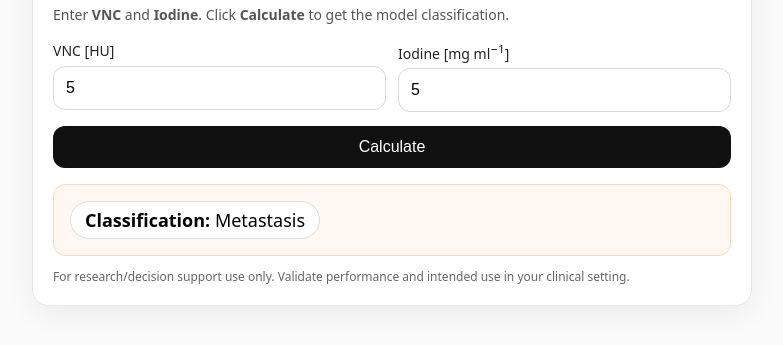
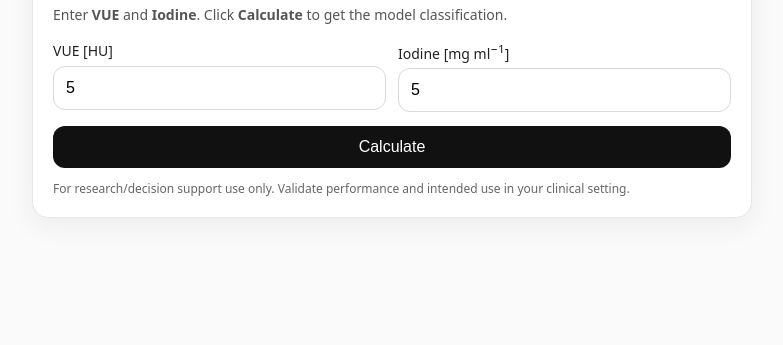
Before and after one commit to liverlesions/liverlesions.github.io, a plain HTML site: page index.html in a window 1280 px wide. Both pictures are taken after typing "5", "5" into the empty fields and a click on the button "Calculate". Shown: the part 91-436 px from the top of the page, without its empty margins (248-1031 px from the left). Drawn offline with Linux system fonts and the light colour scheme.

Commit message:
Replace VNC with VUE in calculator inputs

```diff
--- a/index.html
+++ b/index.html
@@ -27,12 +27,12 @@
   <div class="wrap">
     <div class="card">
       <h1>Metastasis vs Cyst Calculator</h1>
-      <p class="muted">Enter <b>VNC</b> and <b>Iodine</b>. Click <b>Calculate</b> to get the model classification.</p>
+      <p class="muted">Enter <b>VUE</b> and <b>Iodine</b>. Click <b>Calculate</b> to get the model classification.</p>
 
       <div class="grid">
         <div>
-          <label for="vnc">VNC [HU]</label>
-          <input id="vnc" type="number" step="any" inputmode="decimal" placeholder="e.g., 12.3" />
+          <label for="vue">VUE [HU]</label>
+          <input id="vue" type="number" step="any" inputmode="decimal" placeholder="e.g., 12.3" />
         </div>
         <div>
           <label for="iodine">Iodine [mg ml<sup>−1</sup>]</label>
@@ -54,7 +54,7 @@
     // Model parameters
     const MODEL = {
       b0: -0.4645,        // intercept
-      bVNC: 0.0069,      // coefficient for VNC
+      bVUC: 0.0069,      // coefficient for VUE
       bIodine: 0.1624,   // coefficient for Iodine
       threshold: 0.4419 // operating threshold on probability p - thr_for_and_sens: safe exclusion of cysts
     };
@@ -62,7 +62,7 @@
     const positiveLabel = "Metastasis";
     const negativeLabel = "Cyst";
 
-    const vncEl = document.getElementById("vnc");
+    const vucEl = document.getElementById("vuc");
     const iodineEl = document.getElementById("iodine");
     const btn = document.getElementById("calcBtn");
     const output = document.getElementById("output");
@@ -88,8 +88,8 @@
       return Number.isFinite(v) ? v : null;
     }
 
-    function classify(vnc, iodine) {
-      const logit = MODEL.b0 + MODEL.bVNC * vnc + MODEL.bIodine * iodine;
+    function classify(vuc, iodine) {
+      const logit = MODEL.b0 + MODEL.bVUC * vuc + MODEL.bIodine * iodine;
       const p = sigmoid(logit);
       const isPositive = p >= MODEL.threshold;
       return { logit, p, isPositive, label: isPositive ? positiveLabel : negativeLabel };
@@ -105,23 +105,23 @@
     }
 
     btn.addEventListener("click", () => {
-      const vnc = parseInput(vncEl);
+      const vuc = parseInput(vucEl);
       const iodine = parseInput(iodineEl);
 
-      if (vnc === null || iodine === null) {
+      if (vuc === null || iodine === null) {
         output.style.display = "block";
         output.style.background = "#f7f7f7";
         output.style.borderColor = "#e7e7e7";
-        output.innerHTML = `<span class="badge">Please enter valid numbers for VNC and Iodine.</span>`;
+        output.innerHTML = `<span class="badge">Please enter valid numbers for VUC and Iodine.</span>`;
         return;
       }
 
-      const res = classify(vnc, iodine);
+      const res = classify(vuc, iodine);
       showResult(res);
     });
 
     // Nice UX: Enter key triggers calculate from either input
-    [vncEl, iodineEl].forEach(el => {
+    [vucEl, iodineEl].forEach(el => {
       el.addEventListener("keydown", (e) => {
         if (e.key === "Enter") btn.click();
       });
```
